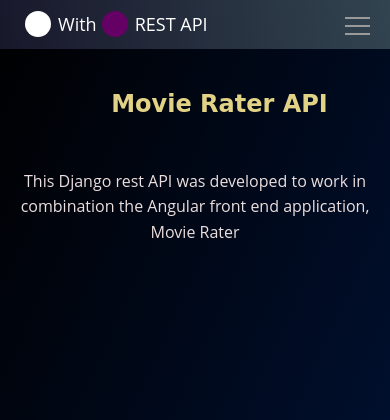
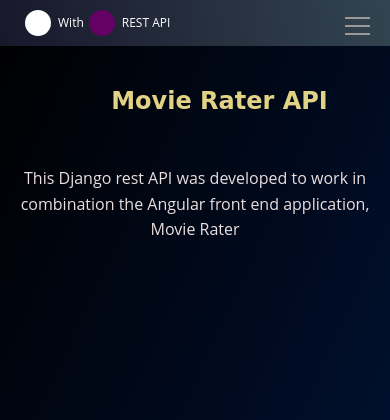
Before and after one commit to ddeveloper72/movieratings, a Django app: template home/templates/index.html in a window 390 px wide. Shown: the top 420 px of the page. Run offline with Django 3.2, Linux system fonts and the light colour scheme; the template is opened without the code that fills it, so the values that code supplies are empty; style sheets or scripts are compiled from the project's sources.

Commit message:
add grid columns to the nav bar to improve the layout

```diff
--- a/static/css/_nav.scss
+++ b/static/css/_nav.scss
@@ -50,12 +50,12 @@
     // branding menu style
     &__brand, a {
         display: flex;
+        grid-column: 1 / 2;
         justify-content: start;
         align-items: center;
         cursor: pointer;
         outline: none;
         text-decoration: none;
-        padding-right: 15px;
         transition: transform .4s;
 
         // svg sprite icons config & style
@@ -96,6 +96,7 @@
     // mobile class toggled by JS to enable responsive list layout
     &__mobile {
         display: grid;
+        grid-column: 2 / -1;
         font-size: 3rem;
         padding: 10px 0px;
         grid-template-columns: 90vw 10vw;
@@ -132,9 +133,8 @@
     .navbar {
 
         &__brand {
-
             &--txt {
-                font-size: 1.8rem;
+                font-size: 1.2rem;
             }
         }
     }
```
